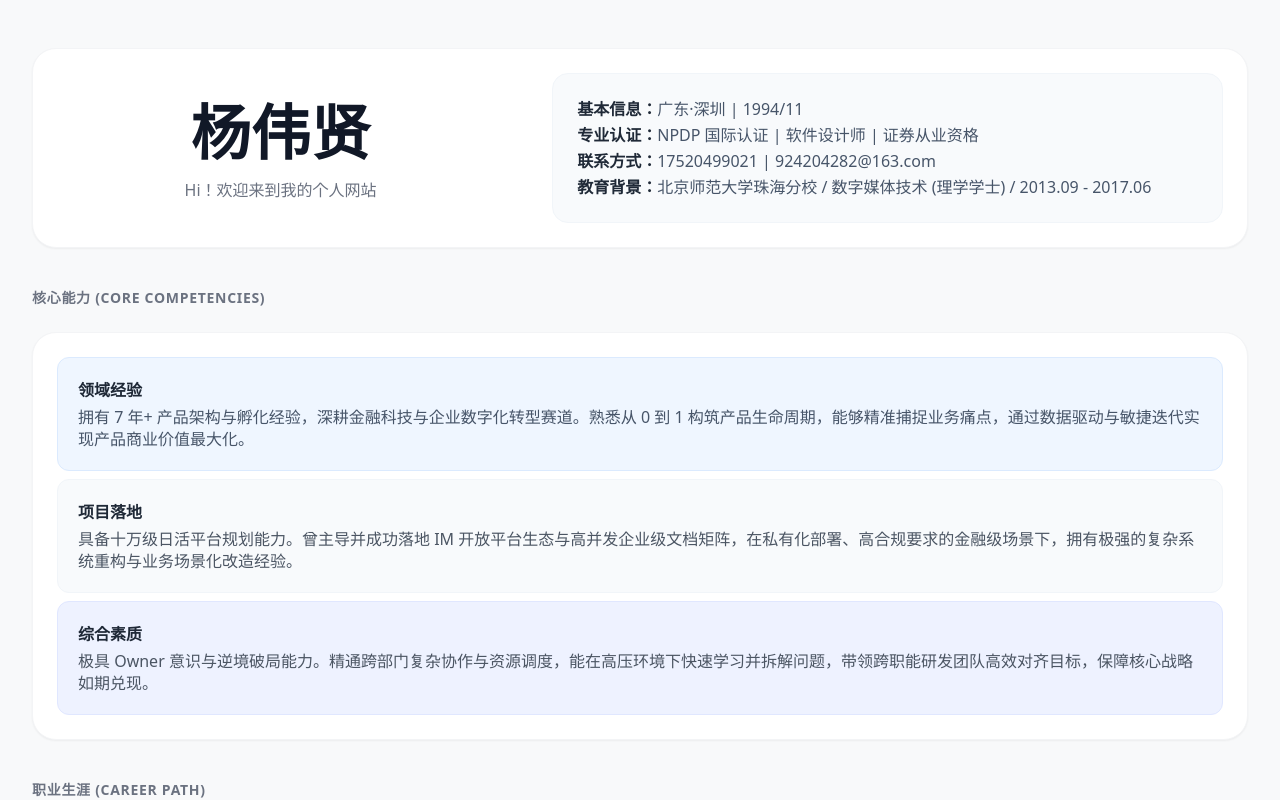
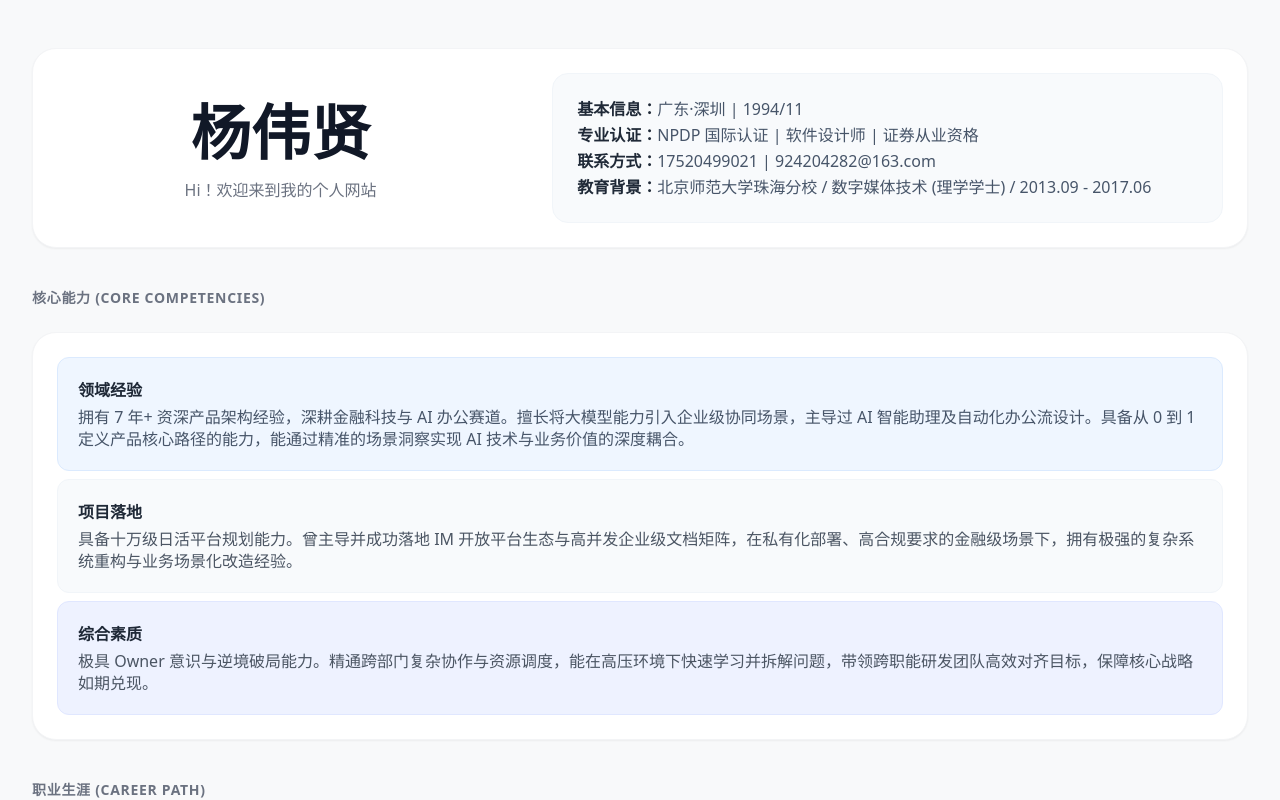
Before and after one commit to yangweixian/my-portal-web, a Next.js app: page / in a window 1280 px wide. Shown: the top 800 px of the page. Built offline with nearby package versions, Linux system fonts and the light colour scheme.

Commit message:
新增AI办公产品设计核心能力

```diff
--- a/app/page.tsx
+++ b/app/page.tsx
@@ -211,10 +211,11 @@ export default function Home() {
               <div className="bg-blue-50 border border-blue-100 p-5 rounded-xl">
                 <p className="font-semibold text-gray-800 mb-1">领域经验</p>
                 <p className="text-slate-600 leading-snug">
-                  拥有 7 年+
-                  产品架构与孵化经验，深耕金融科技与企业数字化转型赛道。熟悉从 0
-                  到 1
-                  构筑产品生命周期，能够精准捕捉业务痛点，通过数据驱动与敏捷迭代实现产品商业价值最大化。
+                  拥有 7 年+ 资深产品架构经验，深耕金融科技与 AI
+                  办公赛道。擅长将大模型能力引入企业级协同场景，主导过 AI
+                  智能助理及自动化办公流设计。具备从 0 到 1
+                  定义产品核心路径的能力，能通过精准的场景洞察实现 AI
+                  技术与业务价值的深度耦合。
                 </p>
               </div>
               <div className="bg-slate-50 border border-slate-100 p-5 rounded-xl">
```
